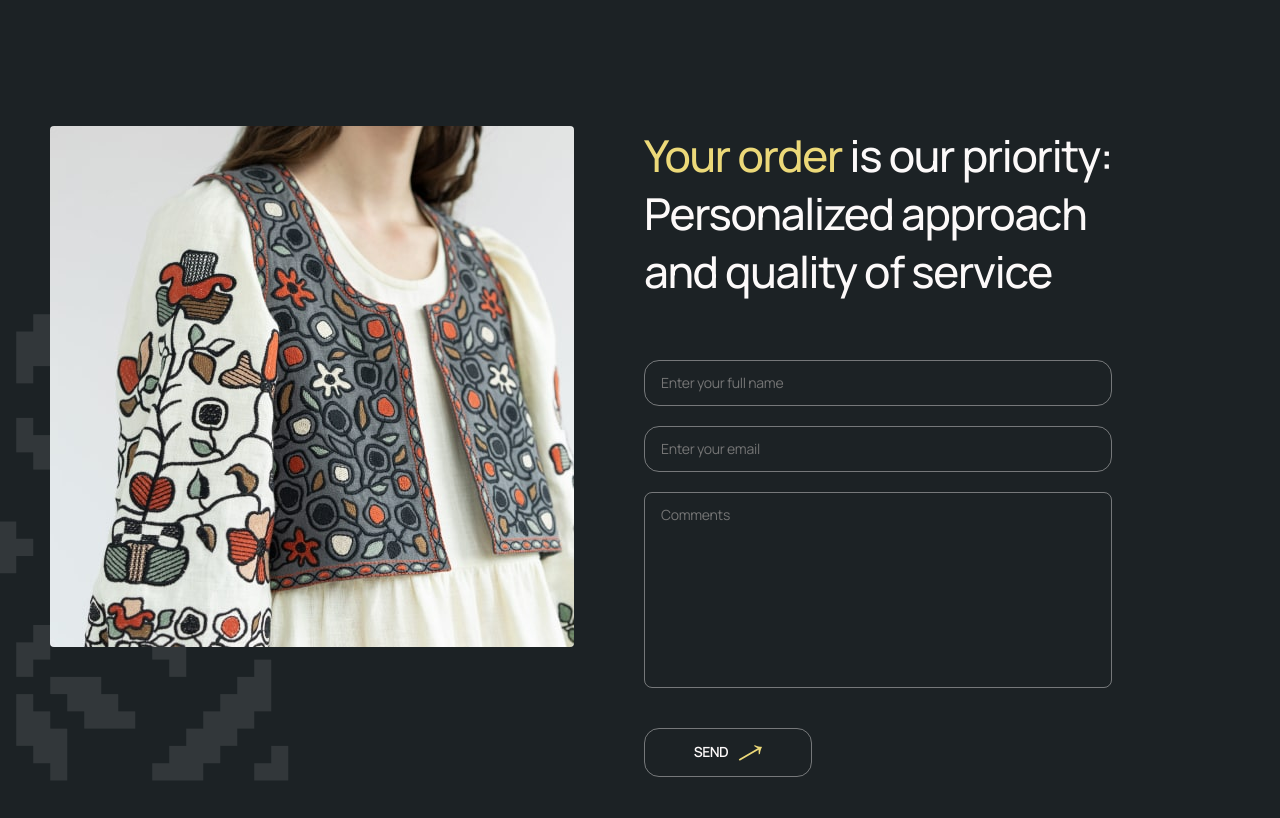
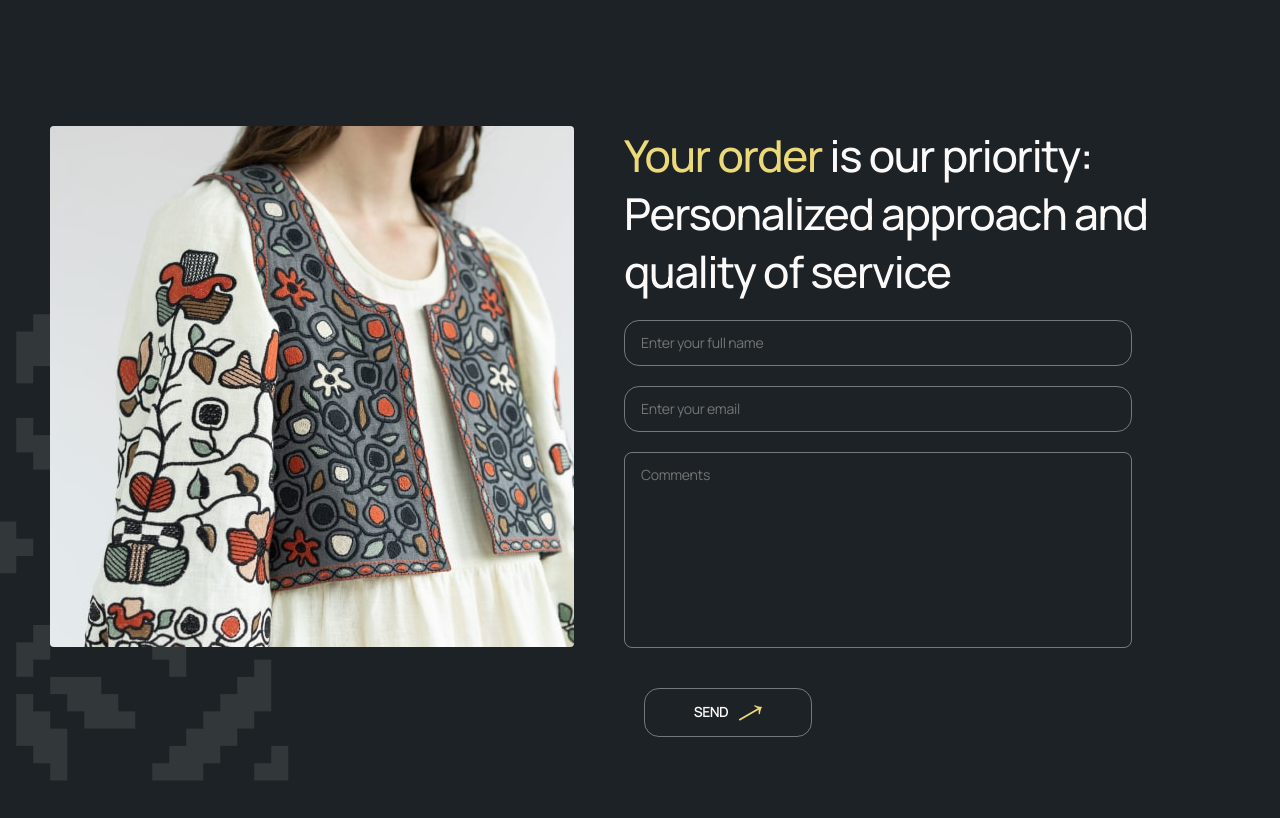
Before and after one commit to OlhaKadeeva/Team_Project_Powerfull, a website built with Vite: page src/index.html in a window 1280 px wide. Shown: the part 3620-4438 px from the top of the page. Built offline with nearby package versions, Linux system fonts and the light colour scheme; files whose address does not match are found by name.

Commit message:
Update section_5_your_order.css

```diff
--- a/src/css/section_5_your_order.css
+++ b/src/css/section_5_your_order.css
@@ -16,7 +16,7 @@
   line-height: 1.375;
   letter-spacing: -0.03em;
   color: var(--white);
-  padding: 0 20px 40px 20px;
+  margin-bottom: 20px;
   text-transform: none;
   display: inline-block;
   text-align: left;
@@ -42,7 +42,7 @@
   transition: 250ms ease-in-out;
 }
 .form {
-  margin: 20px;
+  margin-bottom: 20px;
 }
 .comment-order {
   display: flex;
```
